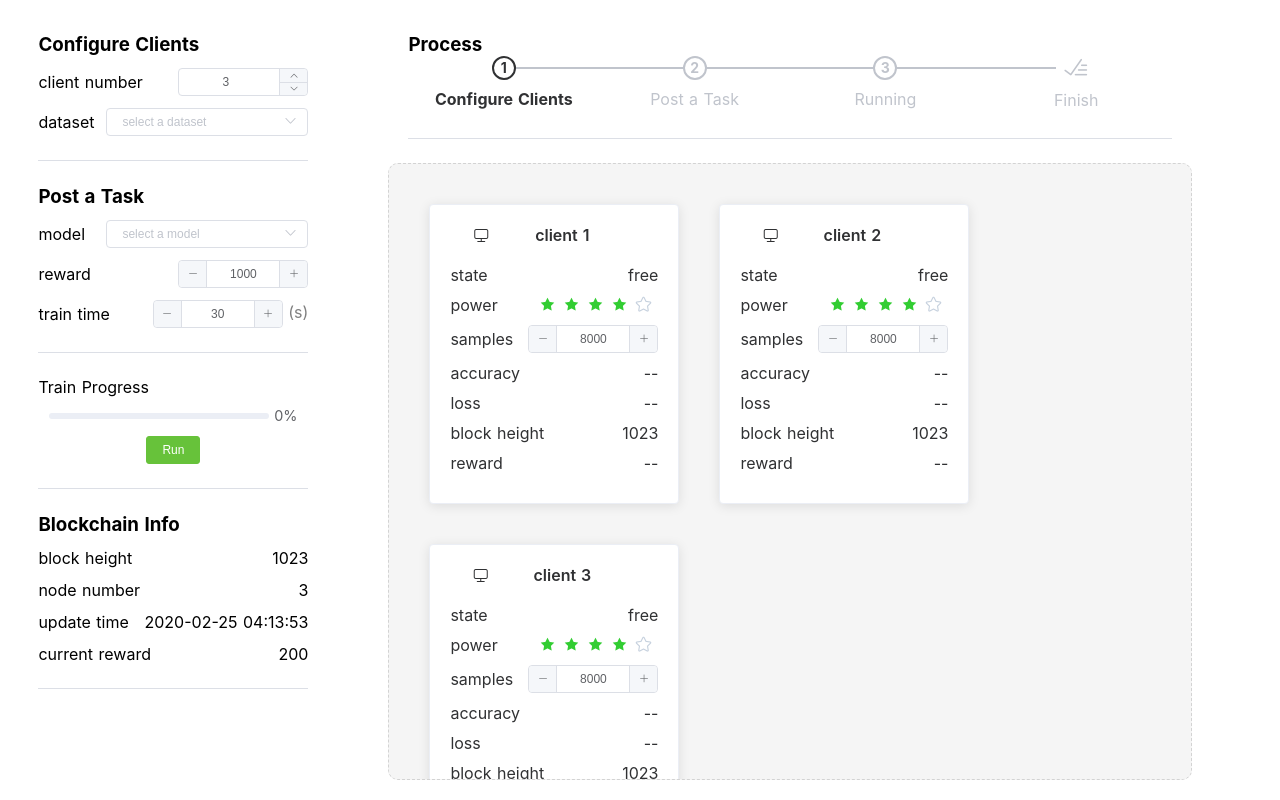
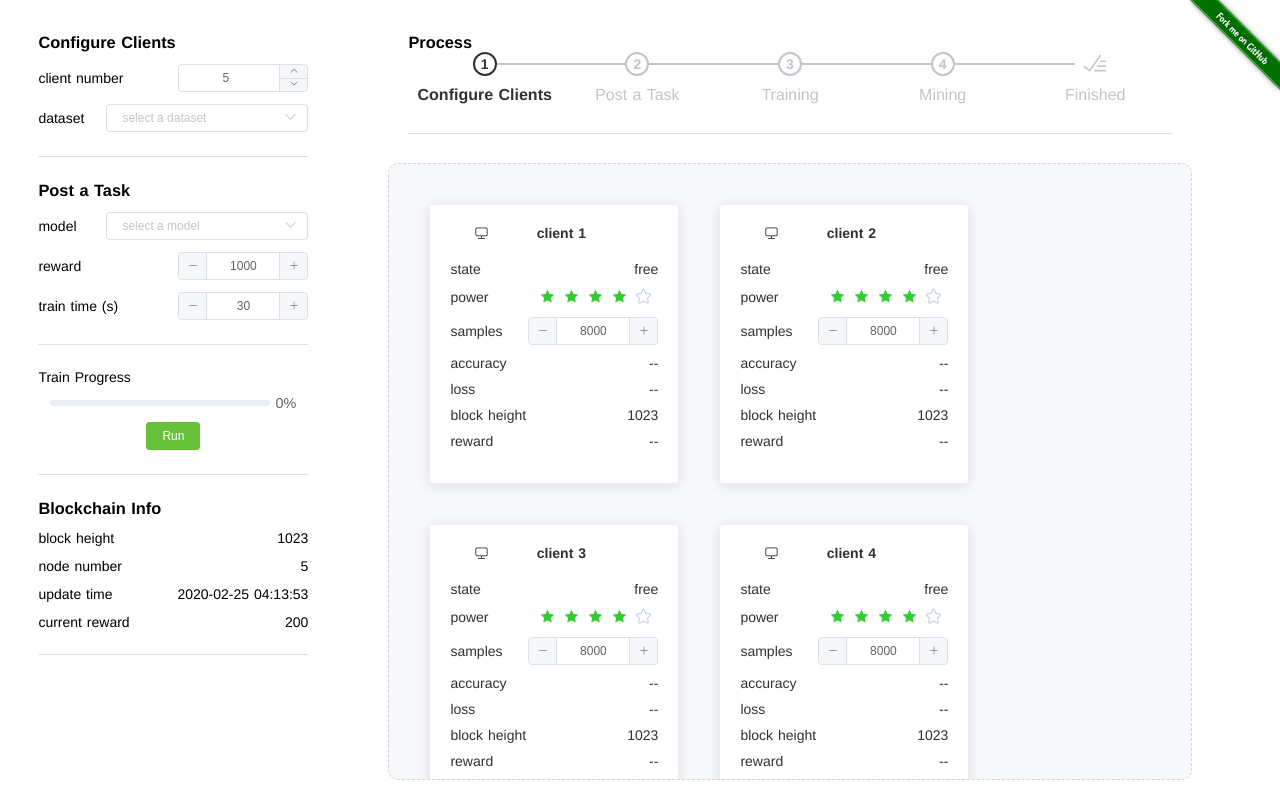
Before and after one commit to thothsun/federated-learning-blockchain-web, a Nuxt app: page /home in a window 1280 px wide. Built offline with nearby package versions, Linux system fonts and the light colour scheme.

Commit message:
添加页面跳转过渡动画

```diff
--- /dev/null
+++ b/assets/css/main.css
@@ -0,0 +1,6 @@
+.page-enter-active, .page-leave-active {
+  transition: opacity .5s;
+}
+.page-enter, .page-leave-active {
+  opacity: 0;
+}
--- a/static/js/data.js
+++ b/assets/js/data.js
@@ -23,9 +23,9 @@ const NUM_TRAIN_ELEMENTS = 55000;
 const NUM_TEST_ELEMENTS = NUM_DATASET_ELEMENTS - NUM_TRAIN_ELEMENTS;
 
 const MNIST_IMAGES_SPRITE_PATH =
-  '../mnist/mnist_images.png';
+  '/mnist/mnist_images.png';
 const MNIST_LABELS_PATH =
-  '../mnist/mnist_labels_uint8';
+  '/mnist/mnist_labels_uint8';
 
 import * as tf from '@tensorflow/tfjs';
 
--- a/components/Client.vue
+++ b/components/Client.vue
@@ -1,6 +1,6 @@
 <template>
   <el-card shadow="always" body-style="padding:20px"
-           style="height: 300px;width: 250px;margin: 20px;display: inline-block"
+           style="height: 280px;width: 250px;margin: 20px;display: inline-block"
            v-loading="this.state==='mining...'" element-loading-text="mining...">
 
     <div style="display: flex;justify-content:space-around;align-items: center;font-weight: 600">
@@ -74,7 +74,8 @@
         accu: '--',
         blockheight: 1023,
         winner: ' ',
-        myreward: '--'
+        myreward: '--',
+        isActive: false
       }
     },
     methods: {},
@@ -89,6 +90,7 @@
           if (this.rate === 5) {
             this.blockheight = 1024
             this.winner = 'WINNER'
+            this.isActive = true
           }
           if (this.rate === 5) {
             this.myreward = (this.reward * 0.7 / this.clientnum * this.accu + this.reward * 0.2).toFixed(3)
@@ -107,5 +109,4 @@
 </script>
 
 <style scoped>
-
 </style>
--- a/layouts/default.vue
+++ b/layouts/default.vue
@@ -1,20 +1,29 @@
 <template>
   <div>
     <nuxt />
+    <a href="https://github.com/Sun-Shuai/federated-learning-blockchain-web" target="_blank">
+      <el-image style="position: fixed; top: 0; right: 0; border: 0;z-index: 9999;height: 100px;width: 100px"
+                src="/github.png"
+                alt="Fork me on GitHub"></el-image>
+    </a>
   </div>
 </template>
 
 <style>
 html {
-  font-family: 'Source Sans Pro', -apple-system, BlinkMacSystemFont, 'Segoe UI',
-    Roboto, 'Helvetica Neue', Arial, sans-serif;
-  font-size: 16px;
+  font-family: "Helvetica Neue", Helvetica, "PingFang SC", "Hiragino Sans GB", "Microsoft YaHei", "微软雅黑", Arial, sans-serif;
+  font-size: 62.5%;
   word-spacing: 1px;
   -ms-text-size-adjust: 100%;
   -webkit-text-size-adjust: 100%;
   -moz-osx-font-smoothing: grayscale;
   -webkit-font-smoothing: antialiased;
   box-sizing: border-box;
+}
+
+body {
+  font-size: 1.4rem;
+  background-color: white;
 }
 
 *,
--- a/nuxt.config.js
+++ b/nuxt.config.js
@@ -24,7 +24,7 @@ export default {
   */
   css: [
     'element-ui/lib/theme-chalk/index.css',
-    '@/assets/main.css'
+    '@/assets/css/main.css'
   ],
   /*
   ** Plugins to load before mounting the App
--- a/pages/home.vue
+++ b/pages/home.vue
@@ -74,8 +74,7 @@
       </div>
 
       <div class="menu">
-        <span>train time</span>
-        <span style="color: gray;">
+        <span>train time (s)</span>
         <el-input-number v-model="traintime"
                          :min="10"
                          :max="60"
@@ -84,8 +83,6 @@
                          @focus="setprocess(1)"
                          :disabled="isTraining">
         </el-input-number>
-        (s)
-        </span>
       </div>
 
 
@@ -146,13 +143,14 @@
           <el-steps :active=activestep finish-status="success" align-center>
             <el-step title="Configure Clients" description=""></el-step>
             <el-step title="Post a Task" description=""></el-step>
-            <el-step title="Running" description=""></el-step>
-            <el-step title="Finish" description="" icon="el-icon-finished"></el-step>
+            <el-step title="Training" description=""></el-step>
+            <el-step title="Mining" description=""></el-step>
+            <el-step title="Finished" description="" icon="el-icon-finished"></el-step>
           </el-steps>
         </div>
         <el-divider></el-divider>
       </el-header>
-      <el-main style="border: lightgray dashed 1px;border-radius: 10px;background-color: #F5F5F5">
+      <el-main style="border: lightgray dashed 1px;border-radius: 10px;background-color: #f7f8fb">
         <div style="display: flex;justify-content: flex-start;align-content: flex-start;flex-wrap: wrap">
           <Client v-for="(client,index) in clients" :key="index" :id=index :state="state" :power=client.power
                   :readonly="isTraining" :result="result" :reward="reward" :clientnum="clientNum"></Client>
@@ -166,7 +164,7 @@
 
 <script>
   import Client from "../components/Client";
-  import {run} from '../static/js/script.js'
+  import {run} from '~/assets/js/script.js'
 
   export default {
     name: "home",
@@ -179,7 +177,7 @@
         activestep: 0,
 
         //client
-        clientNum: 3,
+        clientNum: 5,
         clients: [],
 
         //model
@@ -328,9 +326,10 @@
             clearInterval(interval)
             this.currentstatus = 'success'
             this.state = 'mining...'
+            this.setprocess(3)
             this.result = run()
             this.$message({
-              message: 'train finished!', type: 'success'
+              message: 'Train Finished!', type: 'success'
             });
             this.startMining()
           }
@@ -341,14 +340,16 @@
       startMining() {
         setTimeout(() => {
           this.$message({
-            message: 'mine finished!', type: 'success'
+            message: 'Mine Finished!', type: 'success'
           });
+          this.btnMsg = 'Run'
+          this.isTraining = false
           this.state = 'finish'
-          this.setprocess(3)
-          setTimeout(()=>{
+          this.setprocess(4)
+          setTimeout(() => {
             this.blockheight = 1024
             this.updatetime = this.getcurrenttime()
-          },5000)
+          }, 5000)
         }, 10000)
       }
     }
--- a/pages/index.vue
+++ b/pages/index.vue
@@ -38,8 +38,7 @@
 
 
   .title {
-    font-family: 'Quicksand', 'Source Sans Pro', -apple-system, BlinkMacSystemFont,
-    'Segoe UI', Roboto, 'Helvetica Neue', Arial, sans-serif;
+    font-family: 'Quicksand', 'Source Sans Pro', -apple-system, BlinkMacSystemFont, 'Segoe UI', Roboto, 'Helvetica Neue', Arial, sans-serif;
     display: block;
     font-weight: 300;
     font-size: 36px;
--- a/pages/testmnist.vue
+++ b/pages/testmnist.vue
@@ -3,8 +3,8 @@
 </template>
 
 <script>
-  import '../static/js/data.js'
-  import {run} from '../static/js/script.js'
+  import '~/assets/js/data.js'
+  import {run} from '~/assets/js/scriptplus.js'
 
   export default {
     name: "testmnist",
```
Also changed, not shown: assets/js/script.js (renamed from static/js/script.js), assets/js/scriptplus.js (renamed from static/js/scriptplus.js), assets/main.css (deleted), static/github.png (added), 1 other file (tests, documents, lock files or other folders). Lines whose indentation alone changed are shown as unchanged.
